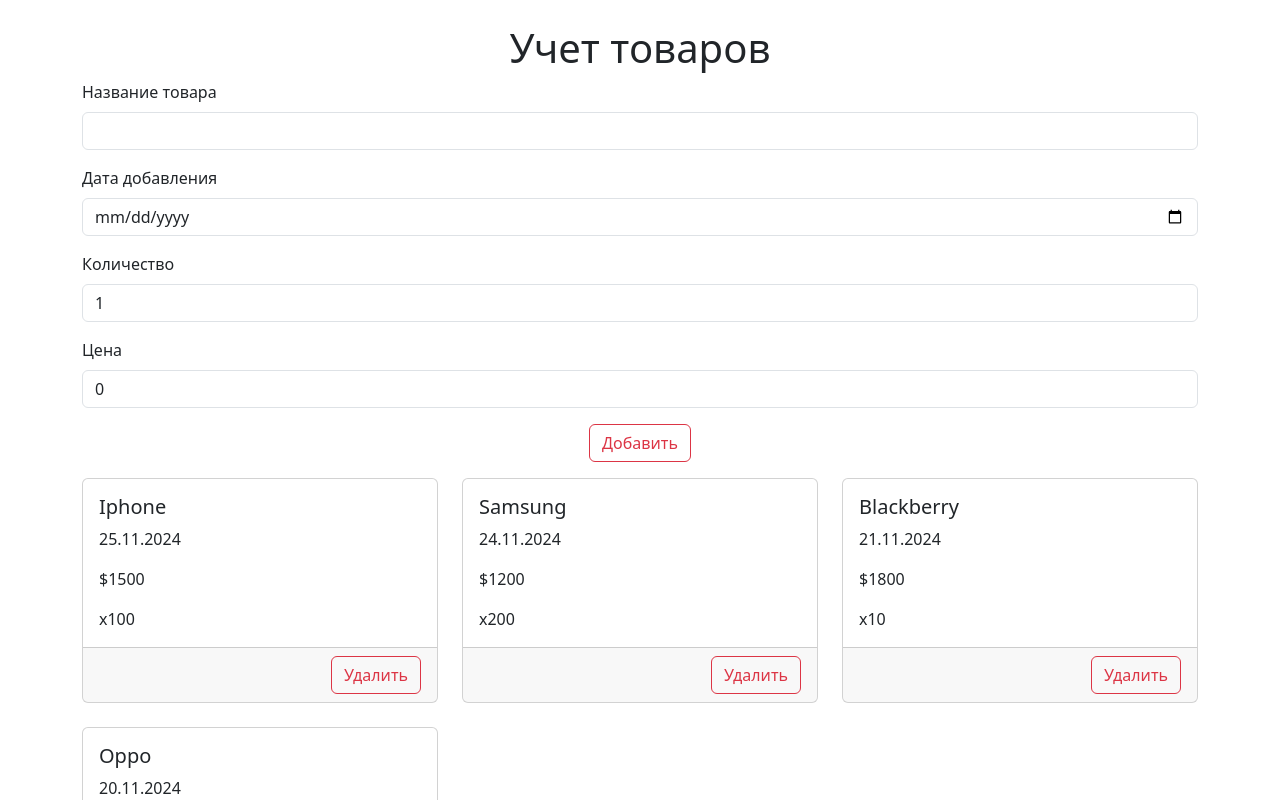
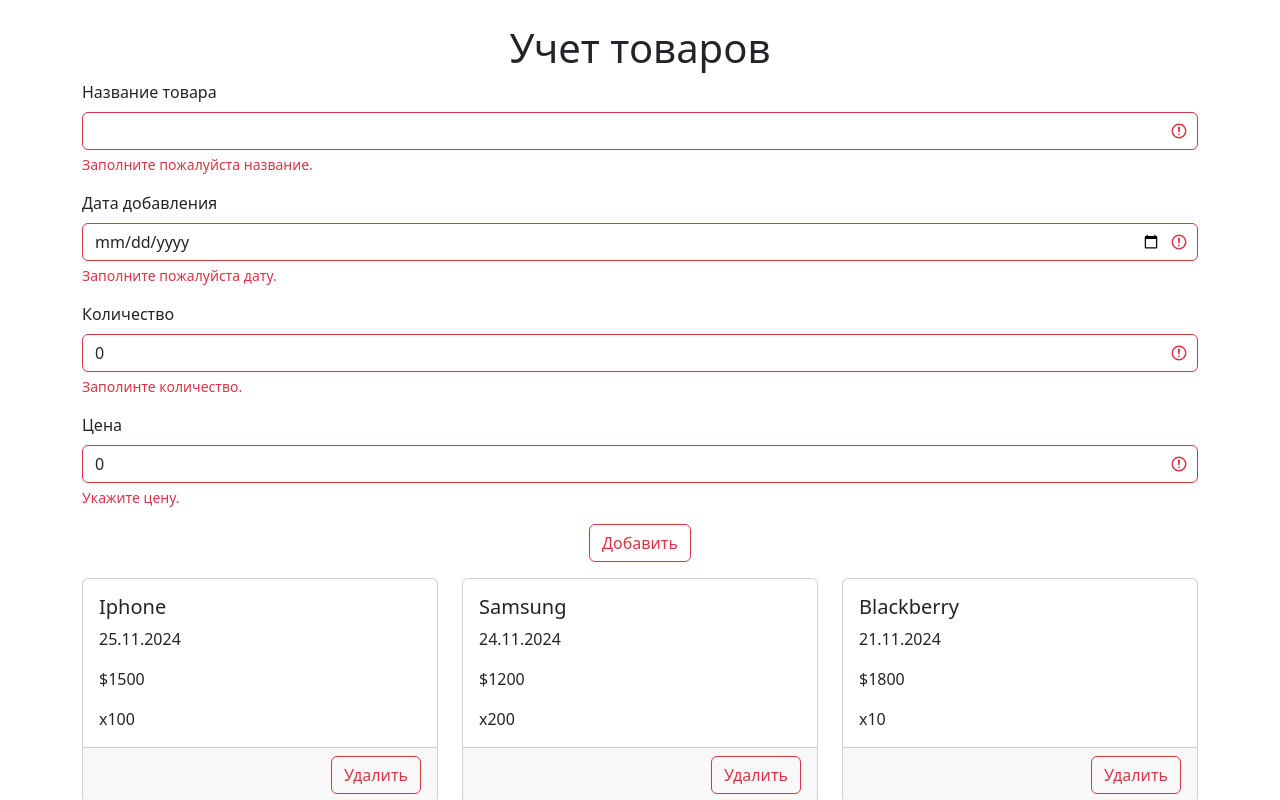
Before and after one commit to MaximShekshaev/is-23-19b-my-project, a Vue app: page / in a window 1280 px wide. Shown: the top 800 px of the page. Built offline with nearby package versions, Linux system fonts and the light colour scheme.

Commit message:
add validation

```diff
--- a/src/App.vue
+++ b/src/App.vue
@@ -33,7 +33,7 @@
 ]);
 const name = ref('');
 const date = ref('');
-const count = ref(1);
+const count = ref(0);
 const price = ref(0);
 
 
@@ -71,19 +71,31 @@
         <form action="">
           <div class="mb-3">
             <label for="name" class="form-label">Название товара</label>
-            <input type="text" v-model="name" class="form-control" id="name">
+            <input type="text" v-model="name" class="form-control" :class="{'is-invalid' : !name}" id="name">
+            <div class="invalid-feedback">
+       Заполните пожалуйста название.
+      </div>
             </div>
             <div class="mb-3">
             <label for="date" class="form-label">Дата добавления</label>
-            <input type="date" v-model="date" class="form-control" id="date">
+            <input type="date" v-model="date" class="form-control" :class="{'is-invalid' : !date}" id="date">
+            <div class="invalid-feedback">
+        Заполните пожалуйста дату.
+      </div>
             </div>
             <div class="mb-3">
             <label for="count" class="form-label">Количество</label>
-            <input type="number" v-model="count" class="form-control" id="count">
+            <input type="number" v-model="count" class="form-control" :class="{'is-invalid' : !count}" id="count">
+            <div class="invalid-feedback">
+        Заполинте количество.
+      </div>
             </div>
             <div class="mb-3">
             <label for="price" class="form-label">Цена</label>
-            <input type="number" v-model="price" class="form-control" id="price">
+            <input type="number" v-model="price" class="form-control" :class="{'is-invalid' : !price}" id="price">
+            <div class="invalid-feedback">
+        Укажите цену.
+      </div>
             </div>
 
             <div class="mb-3 text-center">
```
